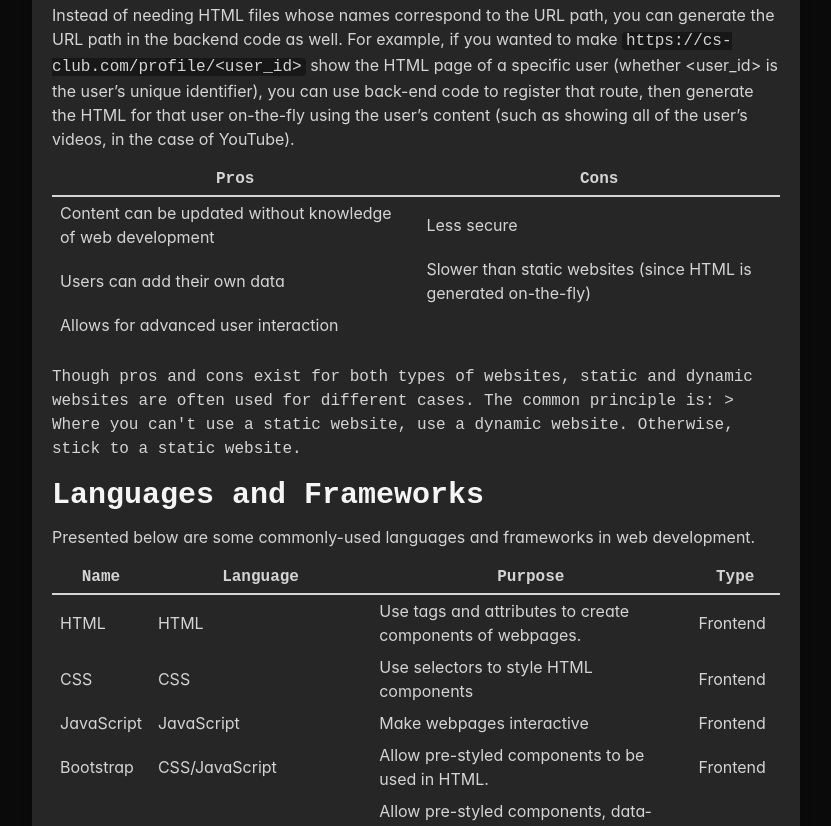
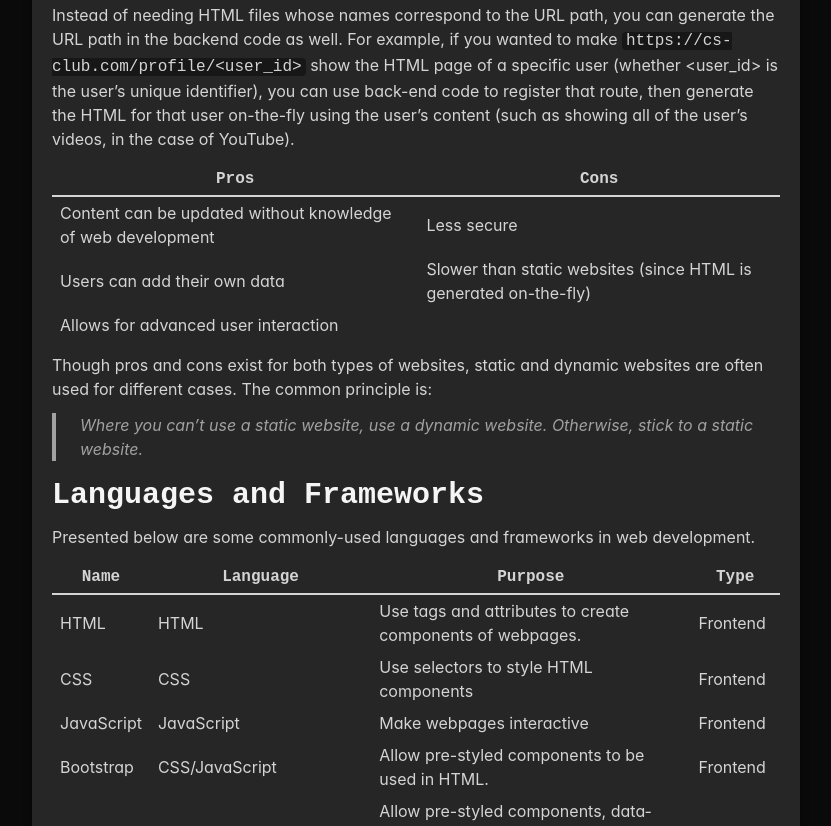
Before and after one commit to WoodlandsComputerScience/woodlandscomputerscience.github.io, an Astro site: page /posts/2021-11-15-group-b-lesson-5 in a window 1280 px wide. Shown: the part 3401-4227 px from the top of the page, without its empty margins (380-1211 px from the left). Built offline with nearby package versions, Linux system fonts and the light colour scheme; Astro itself is replaced by a stand-in of ours; some packages are replaced by stand-ins of ours.

Commit message:
Fix blog posts

```diff
--- a/src/components/Pane.tsx
+++ b/src/components/Pane.tsx
@@ -8,7 +8,7 @@ export interface PaneProps extends HTMLAttributes<HTMLElement> {
 
 export default function Pane({children, trafficLight, className, ...props} : PaneProps) {
     trafficLight = trafficLight ?? true;
-    return <div className={"p-5 shadow-lg bg-neutral-800 rounded-3xl w-auto" + className} {...props}>
+    return <div className={"p-5 shadow-lg bg-neutral-800 rounded-3xl w-auto " + (className ?? "")} {...props}>
         {trafficLight && <TrafficLight />}
 
         { children }
--- a/src/global.css
+++ b/src/global.css
@@ -118,7 +118,7 @@
             @apply my-3;
         }
 
-        .contents {
+        .blog-contents {
             p, li, td {
                 font-family: var(--font-sans);
                 font-weight: normal;
@@ -133,6 +133,11 @@
         }
         .toc a {
             color: var(--color-foreground-dimmed);
+        }
+        table {
+            display: block;
+            max-width: 100%;
+            overflow-x: auto;
         }
     }
     * {
--- a/src/layouts/Post.astro
+++ b/src/layouts/Post.astro
@@ -41,7 +41,7 @@ const toc = buildTOC(headings);
         <div class={"mx-auto flex flex-col gap-4 blog-post max-w-full " + (frontmatter.slides ? "w-full" : "w-3xl")}>
             <Pane>
                 <a href="/posts/" class="btn p-0 icon-text mb-4"><FaAngleLeft/>All Posts</a>
-                <article class="overflow-x-auto">
+                <article class="max-w-full">
                     <h1>{frontmatter.title}</h1>
                     <p>
                         {isValid(date) && <Time dateTime={date} format="dd MMMM yyyy" />}
@@ -58,7 +58,7 @@ const toc = buildTOC(headings);
                             </ol>
                         </nav>
                     }
-                    <div class="contents">
+                    <div class="blog-contents w-full">
                         <slot />
                     </div>
                 </article>
--- a/src/pages/posts/2021-11-15-group-b-lesson-5.md
+++ b/src/pages/posts/2021-11-15-group-b-lesson-5.md
@@ -81,8 +81,8 @@ Instead of needing HTML files whose names correspond to the URL path, you can ge
 | Users can add their own data   | Slower than static websites (since HTML is generated on-the-fly)       |
 | Allows for advanced user interaction | |
 
-<br>
 Though pros and cons exist for both types of websites, static and dynamic websites are often used for different cases. The common principle is:
+
 > Where you can't use a static website, use a dynamic website. Otherwise, stick to a static website.
 
 ## Languages and Frameworks
```
